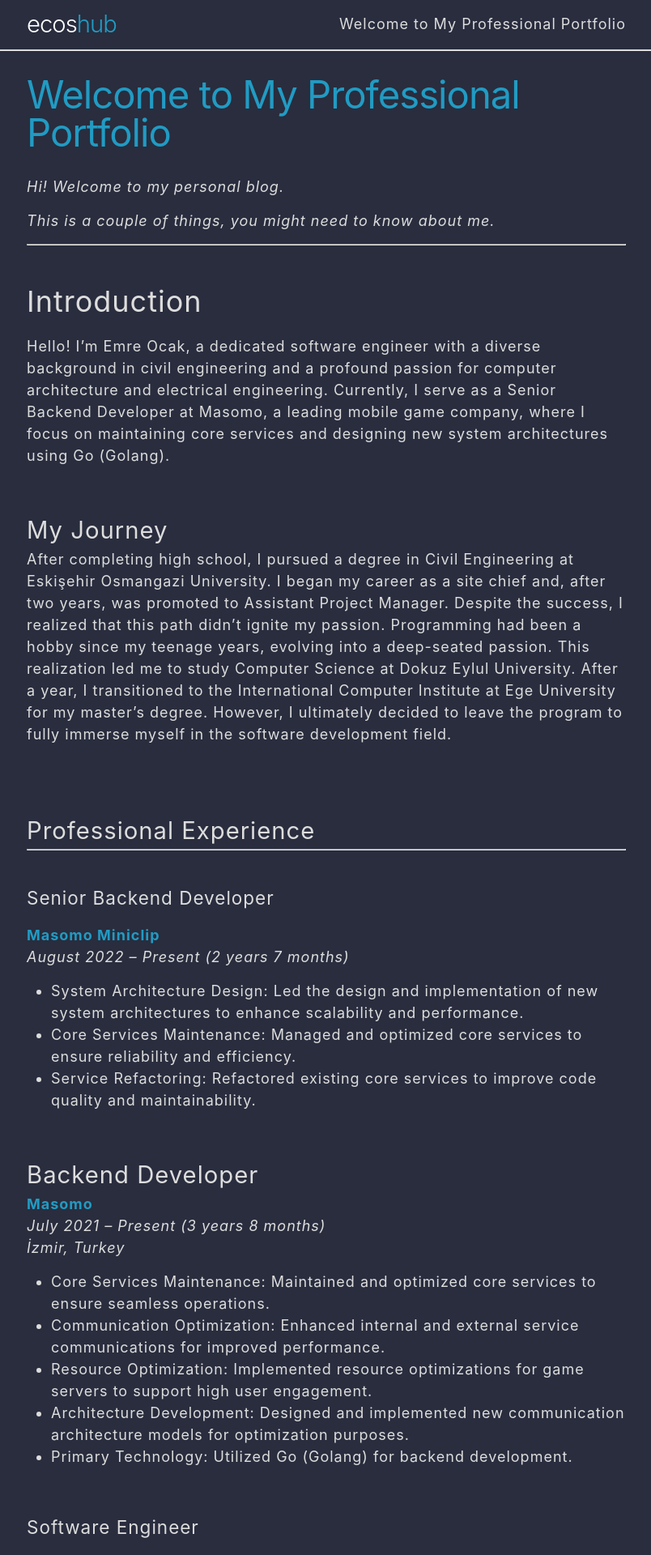
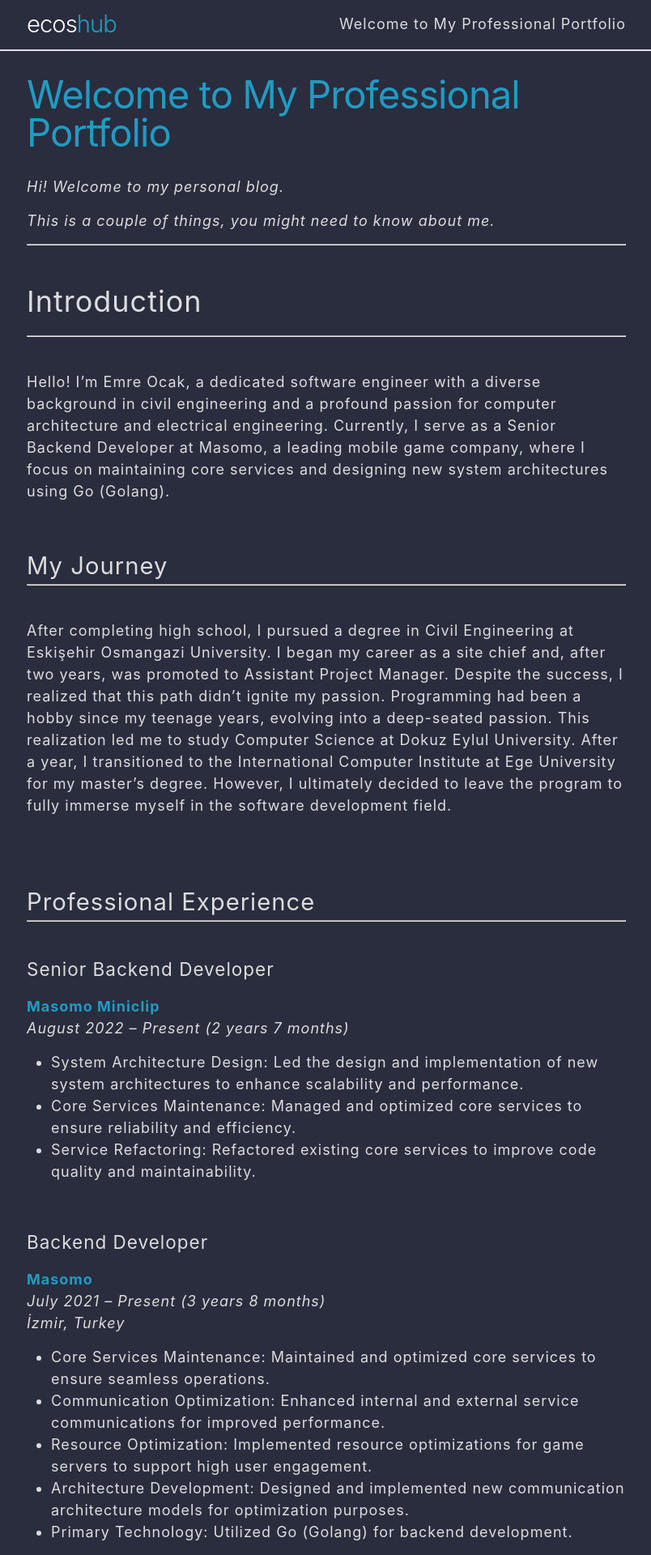
Before and after one commit to ecoshub/ecoshub.github.io, a Jekyll site: the page built from about.markdown, in a window 1280 px wide. Shown: the top 1920 px of the page at 81% size, without its empty margins (237-1041 px from the left). Built offline with Jekyll 4.4.1, drawn with Linux system fonts in a browser that asks for light colours.

Commit message:
fix: visual improements 4

```diff
--- a/about.markdown
+++ b/about.markdown
@@ -15,11 +15,19 @@ _This is a couple of things, you might need to know about me._
 
 ## Introduction
 
+---
+
+<br>
+
 Hello! I'm Emre Ocak, a dedicated software engineer with a diverse background in civil engineering and a profound passion for computer architecture and electrical engineering. Currently, I serve as a Senior Backend Developer at Masomo, a leading mobile game company, where I focus on maintaining core services and designing new system architectures using Go (Golang).
 
 <br>
 
 ### My Journey
+
+---
+
+<br>
 
 After completing high school, I pursued a degree in Civil Engineering at Eskişehir Osmangazi University. I began my career as a site chief and, after two years, was promoted to Assistant Project Manager. Despite the success, I realized that this path didn't ignite my passion. Programming had been a hobby since my teenage years, evolving into a deep-seated passion. This realization led me to study Computer Science at Dokuz Eylul University. After a year, I transitioned to the International Computer Institute at Ege University for my master's degree. However, I ultimately decided to leave the program to fully immerse myself in the software development field.
 
@@ -43,7 +51,7 @@ After completing high school, I pursued a degree in Civil Engineering at Eskişe
 
 <br>
 
-### Backend Developer
+#### Backend Developer
 **Masomo**
 *July 2021 – Present (3 years 8 months)*
 *İzmir, Turkey*
```
